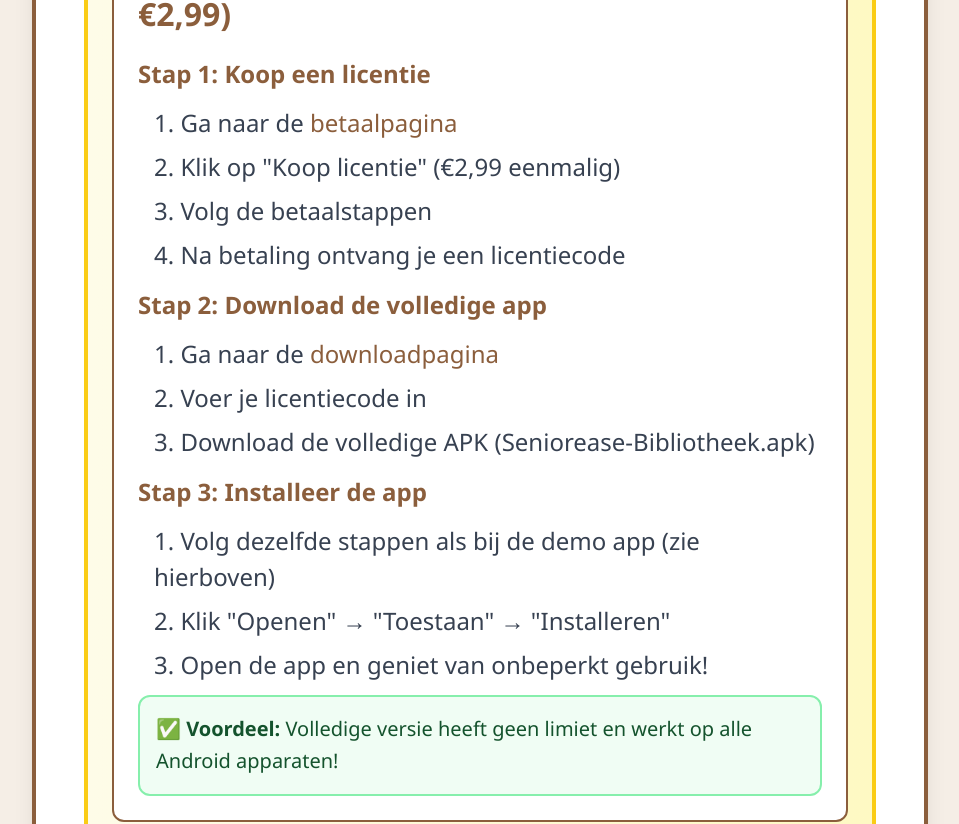
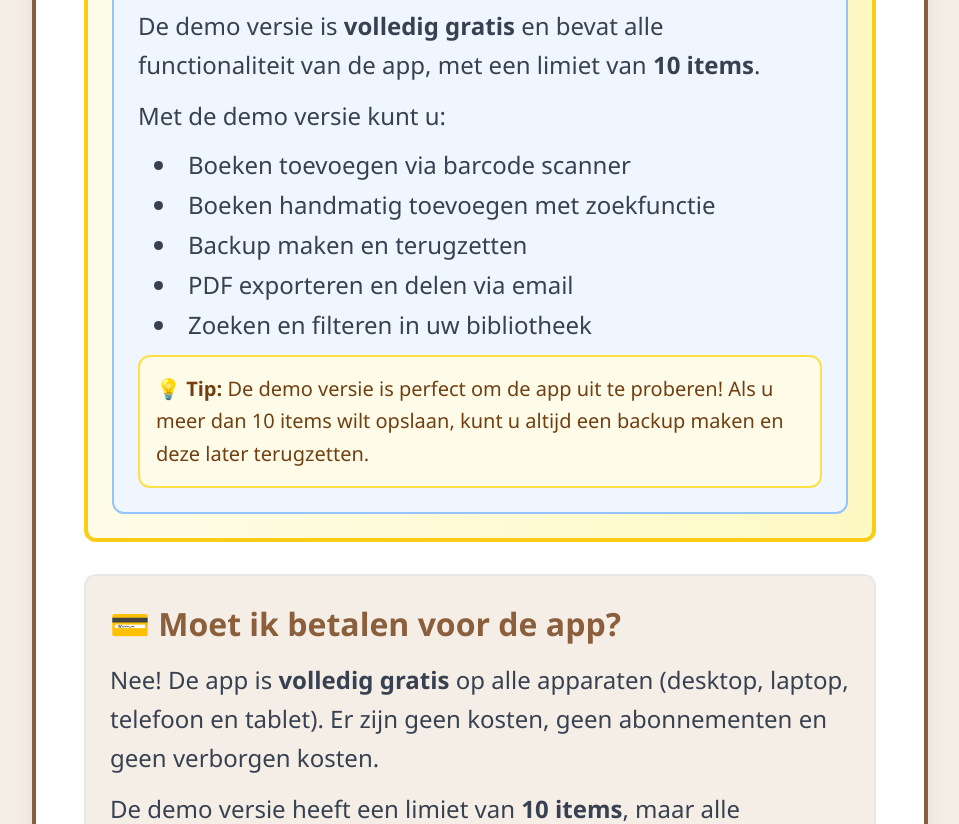
Before and after one commit to cmvdeut/seniorease-site, a Next.js app in the folder seniorease-project/: page /hulp in a window 1280 px wide. Shown: the part 1787-2611 px from the top of the page, without its empty margins (160-1119 px from the left). Built offline with nearby package versions, Linux system fonts and the light colour scheme.

Commit message:
Verwijder licentie verwijzingen van hulp pagina - app is volledig gratis

```diff
--- a/seniorease-project/app/hulp/page.tsx
+++ b/seniorease-project/app/hulp/page.tsx
@@ -79,37 +79,28 @@ export default function HulpPage() {
                 </div>
               </div>
 
-              {/* Volledige App Installatie */}
-              <div className="bg-white rounded-xl p-6 border-2 border-primary">
+              {/* Info over Demo Versie */}
+              <div className="bg-blue-50 border-2 border-blue-300 rounded-xl p-6 mt-6">
                 <h3 className="text-senior-lg font-bold text-primary mb-4">
-                  💳 Volledige App Installeren (Betaald - €2,99)
+                  ℹ️ Over de Demo Versie
                 </h3>
                 <div className="text-senior-base text-gray-700 space-y-3">
-                  <p className="font-bold text-primary">Stap 1: Koop een licentie</p>
-                  <ol className="list-decimal list-inside ml-4 space-y-2">
-                    <li>Ga naar de <Link href="/betalen" className="text-primary hover:underline">betaalpagina</Link></li>
-                    <li>Klik op "Koop licentie" (€2,99 eenmalig)</li>
-                    <li>Volg de betaalstappen</li>
-                    <li>Na betaling ontvang je een licentiecode</li>
-                  </ol>
-
-                  <p className="font-bold text-primary mt-4">Stap 2: Download de volledige app</p>
-                  <ol className="list-decimal list-inside ml-4 space-y-2">
-                    <li>Ga naar de <Link href="/download" className="text-primary hover:underline">downloadpagina</Link></li>
-                    <li>Voer je licentiecode in</li>
-                    <li>Download de volledige APK (Seniorease-Bibliotheek.apk)</li>
-                  </ol>
-
-                  <p className="font-bold text-primary mt-4">Stap 3: Installeer de app</p>
-                  <ol className="list-decimal list-inside ml-4 space-y-2">
-                    <li>Volg dezelfde stappen als bij de demo app (zie hierboven)</li>
-                    <li>Klik "Openen" → "Toestaan" → "Installeren"</li>
-                    <li>Open de app en geniet van onbeperkt gebruik!</li>
-                  </ol>
-
-                  <div className="bg-green-50 border-2 border-green-300 rounded-xl p-4 mt-4">
-                    <p className="text-senior-sm text-green-900">
-                      <span className="font-bold">✅ Voordeel:</span> Volledige versie heeft geen limiet en werkt op alle Android apparaten!
+                  <p>
+                    De demo versie is <strong>volledig gratis</strong> en bevat alle functionaliteit van de app, met een limiet van <strong>10 items</strong>.
+                  </p>
+                  <p>
+                    Met de demo versie kunt u:
+                  </p>
+                  <ul className="list-disc list-inside ml-4 space-y-1">
+                    <li>Boeken toevoegen via barcode scanner</li>
+                    <li>Boeken handmatig toevoegen met zoekfunctie</li>
+                    <li>Backup maken en terugzetten</li>
+                    <li>PDF exporteren en delen via email</li>
+                    <li>Zoeken en filteren in uw bibliotheek</li>
+                  </ul>
+                  <div className="bg-yellow-50 border-2 border-yellow-300 rounded-xl p-4 mt-4">
+                    <p className="text-senior-sm text-yellow-900">
+                      <span className="font-bold">💡 Tip:</span> De demo versie is perfect om de app uit te proberen! Als u meer dan 10 items wilt opslaan, kunt u altijd een backup maken en deze later terugzetten.
                     </p>
                   </div>
                 </div>
@@ -130,7 +121,10 @@ export default function HulpPage() {
                 </h2>
                 <div className="text-senior-base text-gray-700">
                   <p>
-                    De app is <strong>gratis</strong> op desktop/laptop. Voor gebruik op telefoon of tablet kost de app eenmalig <strong>€ 2,99</strong>. Dit is een levenslange licentie, geen abonnement. U ontvangt ook alle toekomstige updates.
+                    Nee! De app is <strong>volledig gratis</strong> op alle apparaten (desktop, laptop, telefoon en tablet). Er zijn geen kosten, geen abonnementen en geen verborgen kosten.
+                  </p>
+                  <p className="mt-3">
+                    De demo versie heeft een limiet van <strong>10 items</strong>, maar alle functionaliteit is beschikbaar. U kunt altijd een backup maken van uw items en deze later terugzetten.
                   </p>
                 </div>
               </div>
@@ -207,8 +201,16 @@ export default function HulpPage() {
                 </h2>
                 <div className="text-senior-base text-gray-700">
                   <p>
-                    De licentie werkt op <strong>één apparaat</strong> (telefoon of tablet). Als u de app op een ander apparaat wilt gebruiken, moet u opnieuw een licentie aanschaffen. Uw bibliotheek data kan u via de backup functie overzetten naar het nieuwe apparaat.
+                    Ja! U kunt de app op zoveel apparaten gebruiken als u wilt. De app is <strong>volledig gratis</strong> en werkt op desktop, laptop, telefoon en tablet.
                   </p>
+                  <p className="mt-3">
+                    Om uw bibliotheek data over te zetten naar een ander apparaat, gebruikt u de backup functie:
+                  </p>
+                  <ol className="list-decimal list-inside ml-4 space-y-1 mt-2">
+                    <li>Maak een backup op uw huidige apparaat</li>
+                    <li>Installeer de app op uw nieuwe apparaat</li>
+                    <li>Zet de backup terug op het nieuwe apparaat</li>
+                  </ol>
                 </div>
               </div>
 
```
